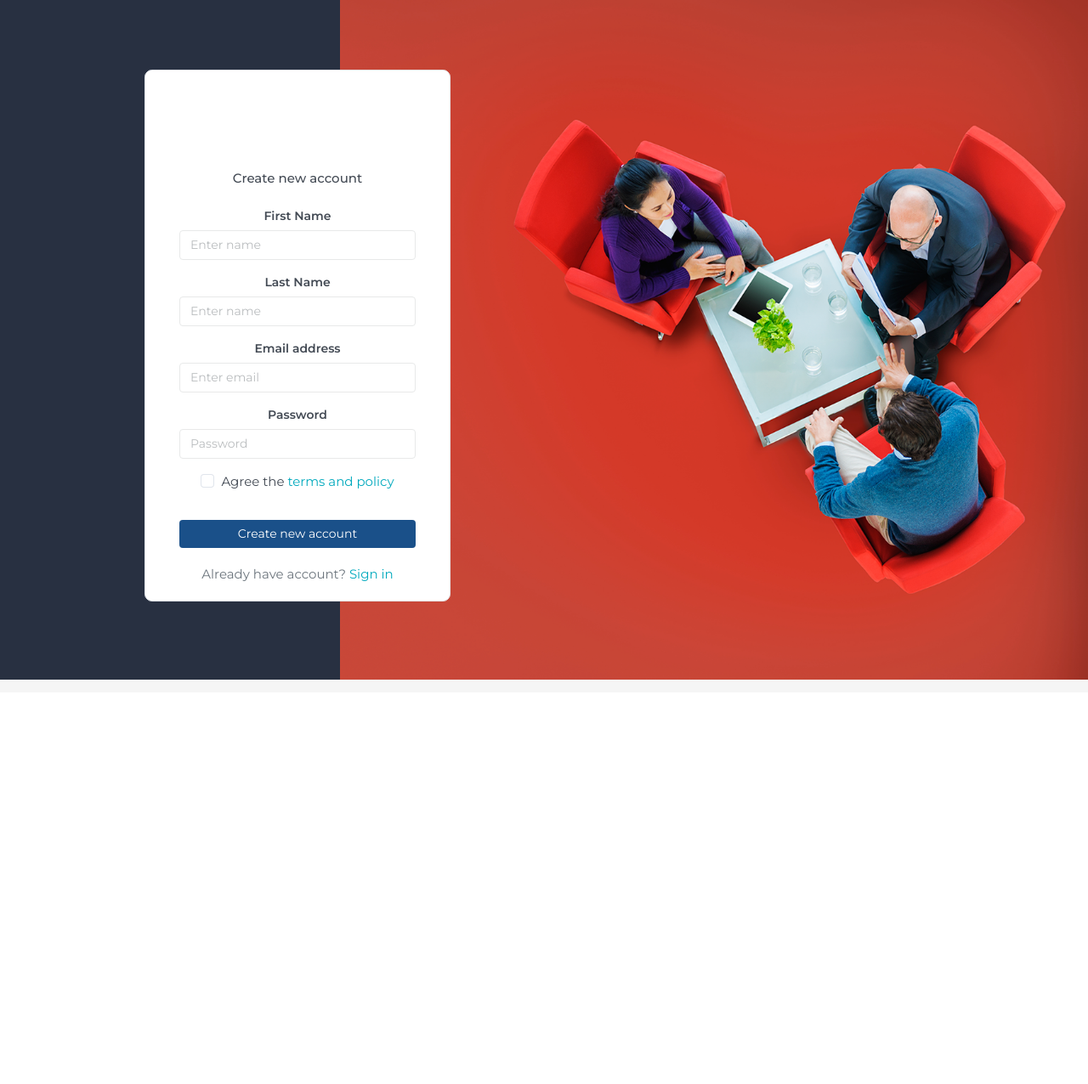
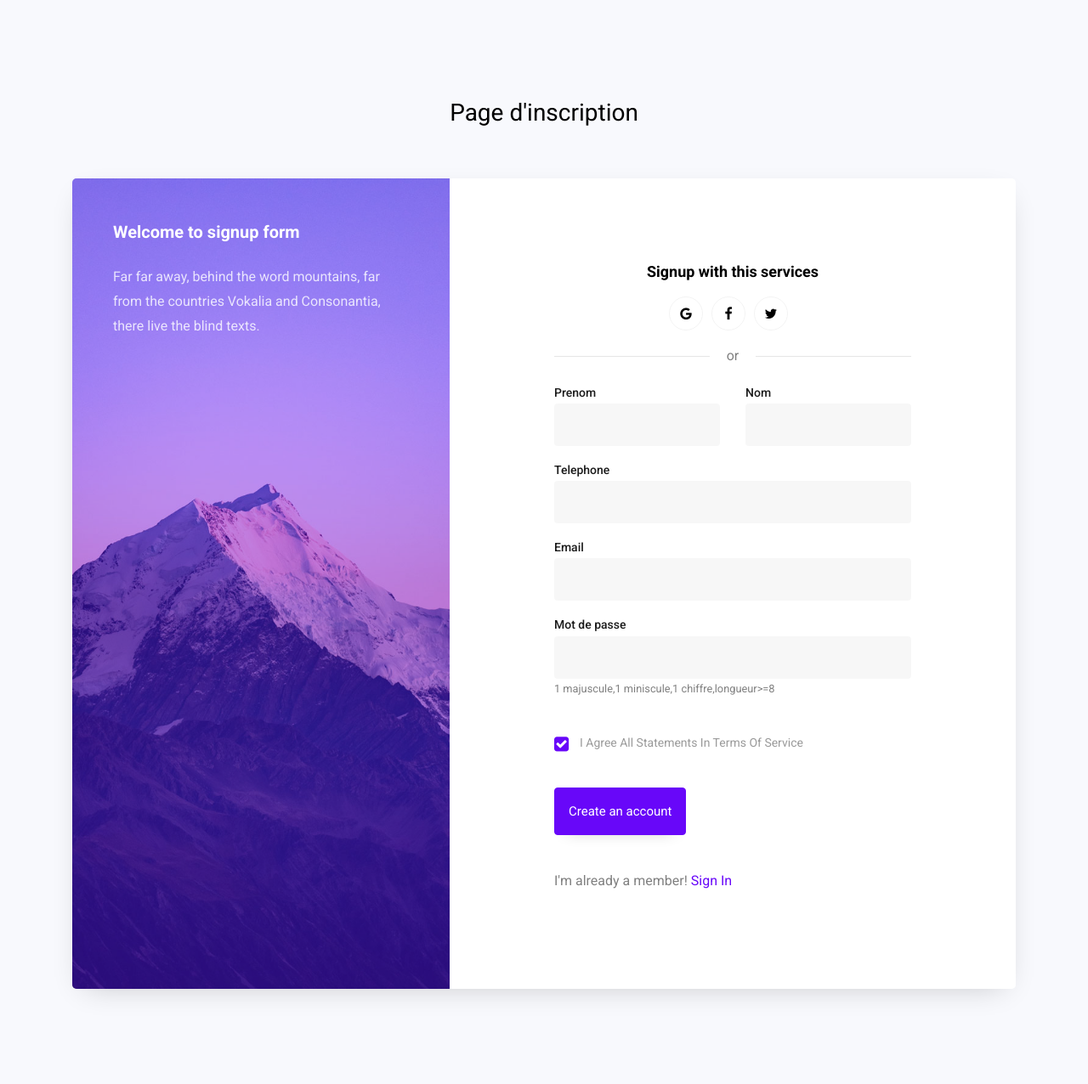
Before and after one commit to bambadiagne/django-payment-gateway, a Django app: page /payment/signup in a window 1280 px wide. Shown: the whole page at 85% size. Before the commit the page ends 800 px from the top, so only its background shows below. Run offline with Django 3.2, Linux system fonts and the light colour scheme; some libraries are stand-ins or nearby versions.

Commit message:
Add some templates

```diff
--- /dev/null
+++ b/templates/auth/signup.html
@@ -0,0 +1,132 @@
+{% extends 'layouts/base.html' %}
+
+{% load static %}
+
+{% block link %}
+<link href="https://fonts.googleapis.com/css?family=Roboto:300,400,500,700&display=swap" rel="stylesheet">
+
+<link rel="stylesheet" href="https://stackpath.bootstrapcdn.com/font-awesome/4.7.0/css/font-awesome.min.css">
+
+<link rel="stylesheet" href="{% static 'css/stylesignup.css' %}">
+
+{% endblock %}
+
+{% block title%}Page d'inscription {% endblock %}
+
+
+
+{%block content%}
+<section class="ftco-section">
+    <div class="container">
+        <div class="row justify-content-center">
+            <div class="col-md-6 text-center mb-5">
+                <h2 class="heading-section">Page d'inscription</h2>
+            </div>
+        </div>
+        <div class="row justify-content-center">
+            <div class="col-md-12">
+                <div class="wrap d-md-flex">
+                    <div class="text-wrap p-4 p-lg-5 d-flex img"
+                        style="background-image: url({% static 'images/bgsignup.jpg' %});">
+                        <div class="text w-100">
+                            <h2 class="mb-4">Welcome to signup form</h2>
+                            <p>Far far away, behind the word mountains, far from the countries Vokalia and Consonantia,
+                                there live the blind texts.</p>
+                        </div>
+                    </div>
+                    <div class="login-wrap p-4 p-md-5">
+                        <div class="row justify-content-center py-md-5">
+                            <div class="col-lg-9">
+                                <div class="social-wrap">
+                                    <h3 class="mb-3 text-center">Signup with this services</h3>
+                                    <p class="social-media d-flex justify-content-center">
+                                        <a href="#"
+                                            class="social-icon google d-flex align-items-center justify-content-center"><span
+                                                class="fa fa-google"></span></a>
+                                        <a href="#"
+                                            class="social-icon facebook d-flex align-items-center justify-content-center"><span
+                                                class="fa fa-facebook"></span></a>
+                                        <a href="#"
+                                            class="social-icon twitter d-flex align-items-center justify-content-center"><span
+                                                class="fa fa-twitter"></span></a>
+                                    </p>
+                                    <p class="or">
+                                        <span>or</span>
+                                    </p>
+                                </div>
+                                <form action="{% url 'signup' %}" method="POST" class="signup-form">
+                                    {{ errors }}
+                                    {% csrf_token %}
+
+                                    <div class="row">
+                                        <div class="col-md-6">
+                                            <div class="form-group">
+                                                <label class="label" for="first_name">Prenom</label>
+                                                <input type="text" name="first_name" class="form-control">
+                                            </div>
+                                        </div>
+                                        <div class="col-md-6">
+                                            <div class="form-group">
+                                                <label class="label" for="last_name">Nom</label>
+                                                <input type="text" name="last_name" class="form-control">
+                                            </div>
+                                        </div>
+                                        <div class="col-md-12">
+                                            <div class="form-group">
+                                                <label class="label" for="phone_number">Telephone</label>
+                                                <input type="number" name="phone_number" class="form-control">
+                                            </div>
+                                        </div>
+                                        <div class="col-md-12">
+                                            <div class="form-group">
+                                                <label class="label" for="email">Email </label>
+                                                <input type="text" name="email" class="form-control">
+                                            </div>
+                                        </div>
+
+                                        <div class="col-md-12">
+                                            <div class="form-group">
+                                                <label class="label" for="password">Mot de passe</label>
+
+                                                <input type="password" name="password" class="form-control">
+                                                <small>1 majuscule,1 miniscule,1 chiffre,longueur>=8</small>
+                                            </div>
+                                        </div>
+                                        <div class="col-md-12 my-4">
+                                            <div class="form-group">
+                                                <div class="w-100">
+                                                    <label class="checkbox-wrap checkbox-primary">I agree all statements
+                                                        in terms of service
+                                                        <input type="checkbox" checked>
+                                                        <span class="checkmark"></span>
+                                                    </label>
+                                                </div>
+                                            </div>
+                                        </div>
+                                        <div class="col-md-12">
+                                            <div class="form-group">
+                                                <button type="submit" class="btn btn-primary submit p-3">Create an
+                                                    account</button>
+                                            </div>
+                                        </div>
+                                    </div>
+
+                                </form>
+                                <div class="w-100">
+                                    <p class="mt-4">I'm already a member! <a href="{% url 'signin' %}">Sign In</a></p>
+                                </div>
+                            </div>
+                        </div>
+                    </div>
+                </div>
+            </div>
+        </div>
+    </div>
+</section>
+{% endblock %}
+{% block js %}
+<script src="{% static 'js/jquery.min.js' %}"></script>
+<script src="{% static 'js/popper.js' %}"></script>
+<script src="{% static 'js/bootstrap.min.js' %}"></script>
+<script src="{% static 'js/main.js' %}"></script>
+{% endblock %}
--- a/templates/layouts/base.html
+++ b/templates/layouts/base.html
@@ -6,23 +6,16 @@
 <meta charset="UTF-8">
 <meta name="viewport" content="width=device-width, user-scalable=no, initial-scale=1.0, maximum-scale=1.0, minimum-scale=1.0">
 <meta http-equiv="X-UA-Compatible" content="ie=edge">
-<link rel="stylesheet" href="{% static 'plugins/bootstrap/css/bootstrap.min.css' %}" />
+{% block link %}
+
+{% endblock %}
 
 <title>{% block title%} {% endblock %}</title>
 
-<link rel="stylesheet" href="{% static 'plugins/bootstrap/css/bootstrap.min.css' %}" />
-
-<!-- Core css -->
-<link rel="stylesheet" href="{% static 'css/main.css' %}"/>
-<link rel="stylesheet" href="{% static 'css/theme1.css' %}"/>
-
 
 </head>
-<body class="font-montserrat">
+<body class="font-montserrat img js-fullheight">
     {%block content%}{% endblock %}
-<script src="{% static 'bundles/lib.vendor.bundle.js' %} "></script>
-<script src="{% static 'js/core.js' %}"></script>
 </body>
-
-<!-- soccer/project/register.html  07 Jan 2020 03:42:43 GMT -->
+{% block js %}{% endblock %}
 </html>
```
Also changed, not shown: templates/auth/signin.html (added, +79 -0 lines).
